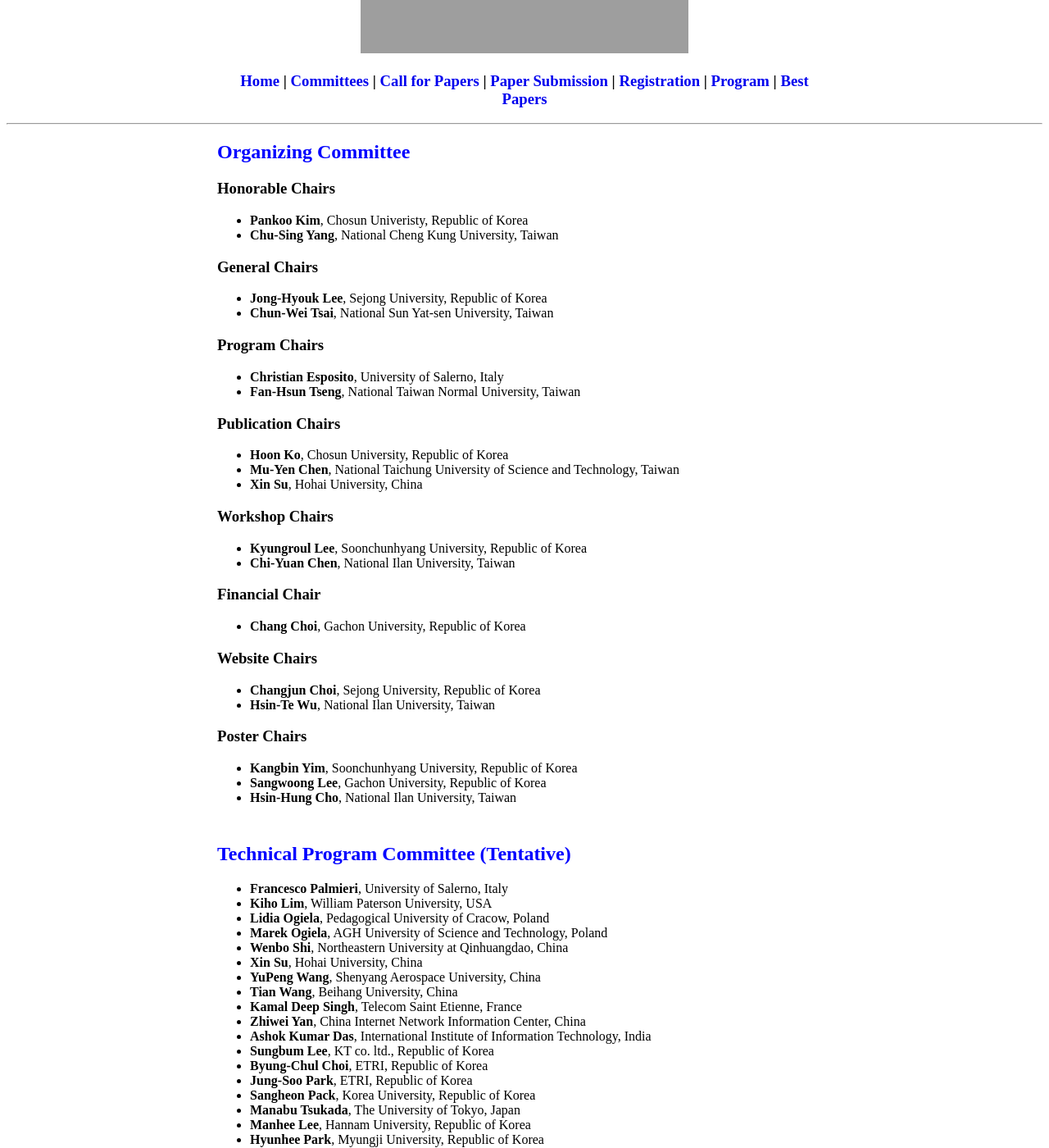
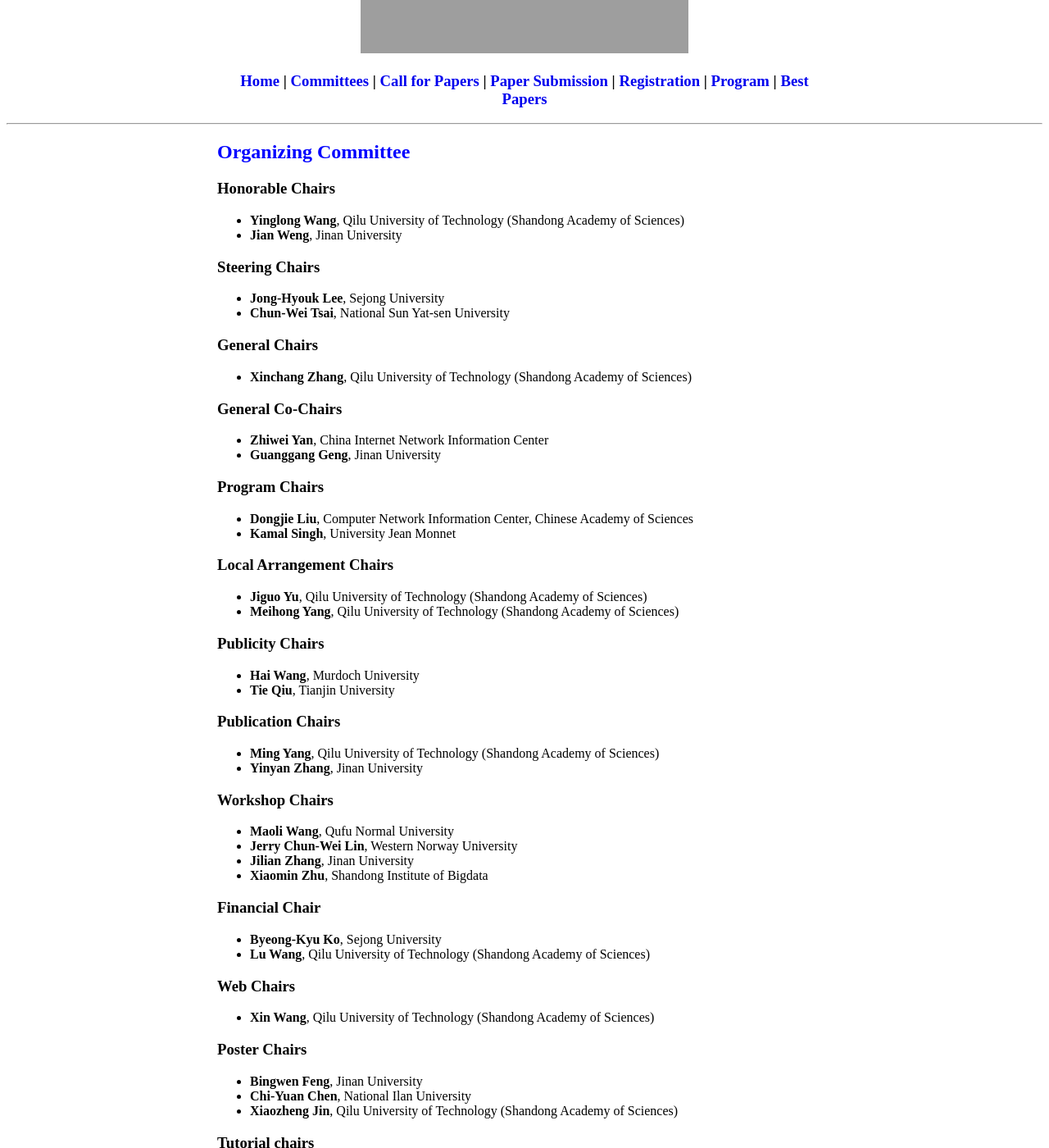
Before and after one commit to icea-conf/2021, a Jekyll site: the page built from committee/index.html, in a window 1280 px wide and 1400 px high, scrolled down 243 px. Shown: the whole window at 82% size. Built offline with Jekyll 4.4.1, drawn with Linux system fonts in a browser that asks for light colours; some of the changed text lies outside the part shown.

Commit message:
Update index.html

```diff
--- a/committee/index.html
+++ b/committee/index.html
@@ -8,51 +8,81 @@ title: ACM ICEA 2021
 			<h2 style="color:#0000FF">Organizing Committee</h2>
 				<h3>Honorable Chairs</h3>
 				<ul>
-					<li><b>Pankoo Kim</b>, Chosun Univeristy, Republic of Korea</li>
-					<li><b>Chu-Sing Yang</b>, National Cheng Kung University, Taiwan</li>
+					<li><b>Yinglong Wang</b>, Qilu University of Technology (Shandong Academy of Sciences)</li>
+					<li><b>Jian Weng</b>, Jinan University</li>
+				</ul>
+
+				<h3>Steering Chairs</h3>
+				<ul>
+					<li><b>Jong-Hyouk Lee</b>, Sejong University</li>
+					<li><b>Chun-Wei Tsai</b>, National Sun Yat-sen University</li>
 				</ul>
 
 				<h3>General Chairs</h3>
 				<ul>
-					<li><b>Jong-Hyouk Lee</b>, Sejong University, Republic of Korea</li>
-					<li><b>Chun-Wei Tsai</b>, National Sun Yat-sen University, Taiwan</li>
+					<li><b>Xinchang Zhang</b>, Qilu University of Technology (Shandong Academy of Sciences)</li>
+				</ul>
+
+				<h3>General Co-Chairs</h3>
+				<ul>
+					<li><b>Zhiwei Yan</b>, China Internet Network Information Center</li>
+					<li><b>Guanggang Geng</b>, Jinan University</li>
 				</ul>
 
 				<h3>Program Chairs</h3>
 				<ul>
-					<li><b>Christian Esposito</b>, University of Salerno, Italy</li>
-					<li><b>Fan-Hsun Tseng</b>, National Taiwan Normal University, Taiwan</li>
+					<li><b>Dongjie Liu</b>, Computer Network Information Center, Chinese Academy of Sciences</li>
+					<li><b>Kamal Singh</b>, University Jean Monnet</li>
+				</ul>
+
+				<h3>Local Arrangement Chairs</h3>
+				<ul>
+					<li><b>Jiguo Yu</b>, Qilu University of Technology (Shandong Academy of Sciences)</li>
+					<li><b>Meihong Yang</b>, Qilu University of Technology (Shandong Academy of Sciences)</li>
+				</ul>
+
+				<h3>Publicity Chairs</h3>
+				<ul>
+					<li><b>Hai Wang</b>, Murdoch University</li>
+					<li><b>Tie Qiu</b>, Tianjin University</li>
 				</ul>
 
 				<h3>Publication Chairs</h3>
 				<ul>
-					<li><b>Hoon Ko</b>, Chosun University, Republic of Korea</li>
-					<li><b>Mu-Yen Chen</b>, National Taichung University of Science and Technology, Taiwan</li>
-					<li><b>Xin Su</b>, Hohai University, China</li>
+					<li><b>Ming Yang</b>, Qilu University of Technology (Shandong Academy of Sciences)</li>
+					<li><b>Yinyan Zhang</b>, Jinan University</li>
 				</ul>
 
 				<h3>Workshop Chairs</h3>
 				<ul>
-					<li><b>Kyungroul Lee</b>, Soonchunhyang University, Republic of Korea</li>
-					<li><b>Chi-Yuan Chen</b>, National Ilan University, Taiwan</li>
+					<li><b>Maoli Wang</b>, Qufu Normal University</li>
+					<li><b>Jerry Chun-Wei Lin</b>, Western Norway University</li>
+					<li><b>Jilian Zhang</b>, Jinan University</li>
+					<li><b>Xiaomin Zhu</b>, Shandong Institute of Bigdata</li>
 				</ul>
 
 				<h3>Financial Chair</h3>
 				<ul>
-					<li><b>Chang Choi</b>, Gachon University, Republic of Korea</li>
+					<li><b>Byeong-Kyu Ko</b>, Sejong University</li>
+					<li><b>Lu Wang</b>, Qilu University of Technology (Shandong Academy of Sciences)</li>
 				</ul>
 
-				<h3>Website Chairs</h3>
+				<h3>Web Chairs</h3>
 				<ul>
-					<li><b>Changjun Choi</b>, Sejong University, Republic of Korea</li>
-					<li><b>Hsin-Te Wu</b>, National Ilan University, Taiwan</li>
+					<li><b>Xin Wang</b>, Qilu University of Technology (Shandong Academy of Sciences)</li>
 				</ul>
 
 				<h3>Poster Chairs</h3>
 				<ul>
-					<li><b>Kangbin Yim</b>, Soonchunhyang University, Republic of Korea</li>
-					<li><b>Sangwoong Lee</b>, Gachon University, Republic of Korea</li>
-					<li><b>Hsin-Hung Cho</b>, National Ilan University, Taiwan</li>
+					<li><b>Bingwen Feng</b>, Jinan University</li>
+					<li><b>Chi-Yuan Chen</b>, National Ilan University</li>
+					<li><b>Xiaozheng Jin</b>, Qilu University of Technology (Shandong Academy of Sciences)</li>
+				</ul>
+
+				<h3>Tutorial chairs</h3>
+				<ul>
+					<li><b>Francesco Piccialli</b>, University of Naples Federico II</li>
+					<li><b>Xiaohui Han</b>, Qilu University of Technology (Shandong Academy of Sciences)</li>
 				</ul>
 		</div>
 
```
